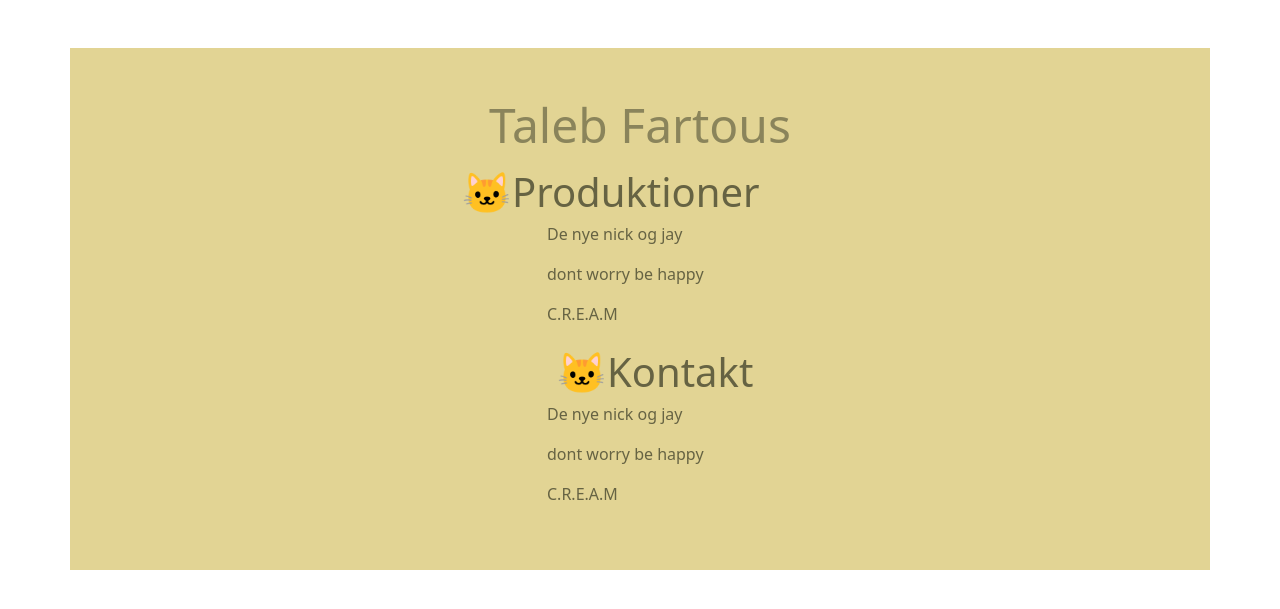
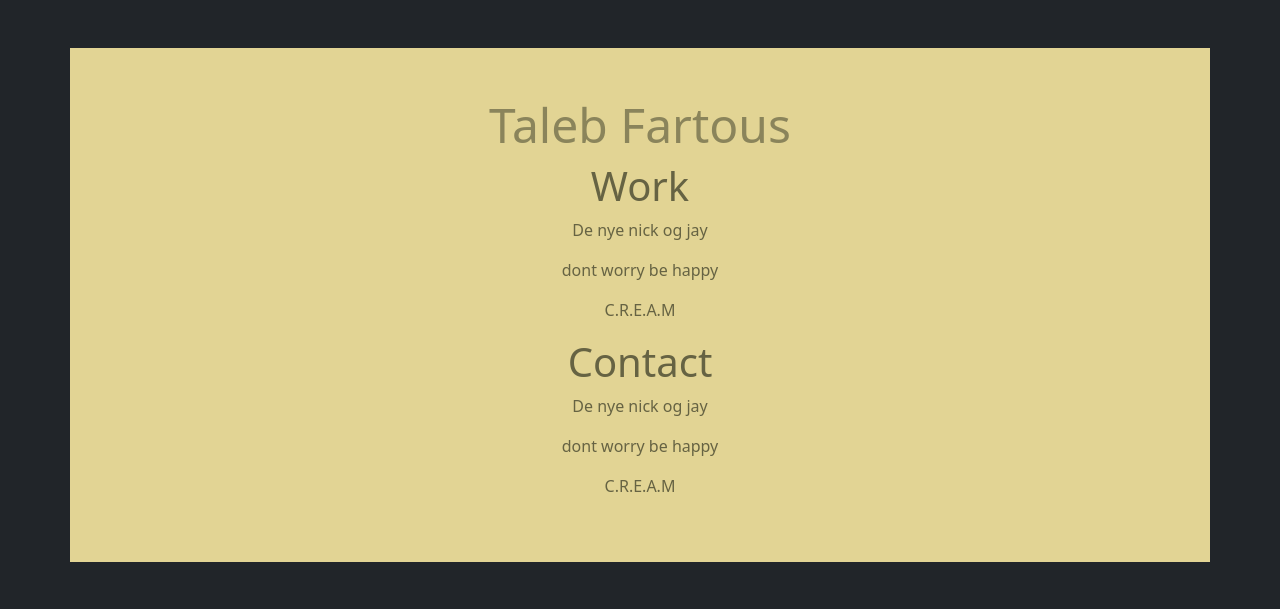
Before and after one commit to ReallyTheRealCodeGod/Taleb, a PHP site: page / in a window 1280 px wide. Shown: the top 609 px of the page. Run offline with PHP 8.4, Linux system fonts and the light colour scheme.

Commit message:
change to layout

```diff
--- a/index.html
+++ b/index.html
@@ -13,15 +13,15 @@
         <!-- Bootstrap CSS -->
         <link href="https://cdn.jsdelivr.net/npm/bootstrap@5.0.0-beta3/dist/css/bootstrap.min.css" rel="stylesheet" integrity="sha384-eOJMYsd53ii+scO/bJGFsiCZc+5NDVN2yr8+0RDqr0Ql0h+rP48ckxlpbzKgwra6" crossorigin="anonymous">
     </head>
-    <body style="background-color: rgb(255, 255, 255); color:rgb(102, 99, 67);">
+    <body style="background-color: rgb(255, 255, 255); color: rgb(102, 99, 67); " class="d-flex h-100 text-center bg-dark">
         <div style="background-color:rgb(226, 212, 148);" class="mt-5 container-md" id="titelpage">
             <div id="overskrift-navn" class="pt-5">
                 <h1 class="display-5 text-center" style="opacity: 70%;">Taleb Fartous</h1>
             </div>
             <div class="row" id="underOverskrift-produktioner">
-                <li style="font-size: 250%;" id="produktioner" class="col offset-4 fw-light" onclick="productionTab('click event occurred', this.id)">Produktioner</li>
-                <div class="underRubrik row justify-content-center" id="produktioner-underRubrik">
-                    <div class="col-4 offset-2">
+                <h1 style="font-size: 250%;" id="produktioner" class="col fw-light tabhover" onclick="productionTab('click event occurred', this.id)">Work</h1>
+                <div class="underRubrik text-center" id="produktioner-underRubrik">
+                    <div>
                         <p>De nye nick og jay</p>
                         <p>dont worry be happy</p>
                         <p>C.R.E.A.M</p>
@@ -29,9 +29,9 @@
                 </div>
             </div>
             <div id="underOverskrift-kontakt" class="row pb-5">
-                <li style="font-size: 250%;" class="col offset-5 fw-light" onclick="kontaktTab('click event occurred', this.id)">Kontakt</li>
-                <div class="underRubrik row justify-content-center" id="kontakt-underRubrik">
-                    <div class="col-4 offset-2">
+                <h1 style="font-size: 250%;" class="col fw-light tabhover" onclick="kontaktTab('click event occurred', this.id)">Contact</h1>
+                <div class="underRubrik justify-content-center" id="kontakt-underRubrik">
+                    <div class="col">
                         <p>De nye nick og jay</p>
                         <p>dont worry be happy</p>
                         <p>C.R.E.A.M</p>
--- a/script.js
+++ b/script.js
@@ -1,30 +1,29 @@
-$( "li" ).on( "mouseover", function() {
-    let symbolBullet = "-";
 
-  });
 
-  function productionTab(event, idOfElement){
+$(function() {
+    $('.tabhover').hover(function(){
+        $(this).css('color', 'black');
+    },
+    function(){
+        $(this).css('color', 'rgb(102, 99, 67)');
+    });
+});
+
+function productionTab(event, idOfElement){
 
     console.log(event, idOfElement)
 
     $('#produktioner-underRubrik').slideToggle(500, function(e){
-
-        const element = document.querySelector('li')
-        const style = getComputedStyle(element)
-        var color = style.listStyleType;
-        console.log(color)
-        if(color === '→'){
-
-            $( element ).css( "list-style-type", "square");
-        }else $( element ).css( "list-style-type", "→");
-
+        // const element = document.querySelector('.tabhover')
+        // const style = getComputedStyle(element)
+        // var color = style.listStyleType;
+        // console.log(color)
+        // if(color === 'disc'){
+        //     $( element ).css( "list-style-type", "square");
+        // }else $( element ).css( "list-style-type", "disc");
 
         // const type = style.list-style-type
         // console.log(type + "test")
-
-
-            $(element).css("list-style-type","o")
-
     });
 
     // var x = document.getElementById("produktioner-underRubrik");
@@ -33,16 +32,27 @@ $( "li" ).on( "mouseover", function() {
     // } else {
     //  x.style.display = "none";
     // }
-
 }
 
-function kontaktTab(event, idOfElement){
+function kontaktTab(event, idOfElement) {
 
     console.log(event, idOfElement)
 
     var x = document.getElementById("kontakt-underRubrik");
 
     $('#kontakt-underRubrik').slideToggle(500);
+        // const element = document.querySelector('tabhover')
+        // const style = getComputedStyle(element)
+        // var color = style.listStyleType;
+        // console.log(color)
+        // if(color === 'disc'){
+
+        //     $( element ).css( "list-style-type", "square");
+        // }else $( element ).css( "list-style-type", "disc");
+
+        // const type = style.list-style-type
+        // console.log(type + "test")
+
 //     if (x.style.display === "none") {
 //     //  x.style.display = "block";
 //      $('#kontakt-underRubrik').fadeIn('slow');
--- a/style.css
+++ b/style.css
@@ -5,12 +5,11 @@
 }
 
 body {
-    color: darkblue;
+    color:rgb(102, 99, 67);
 }
 
-li {
-    list-style-type: '\1F431';
-
+.text-center {
+    text-align: center!important;
 }
 
 /* .underRubrik{
```
